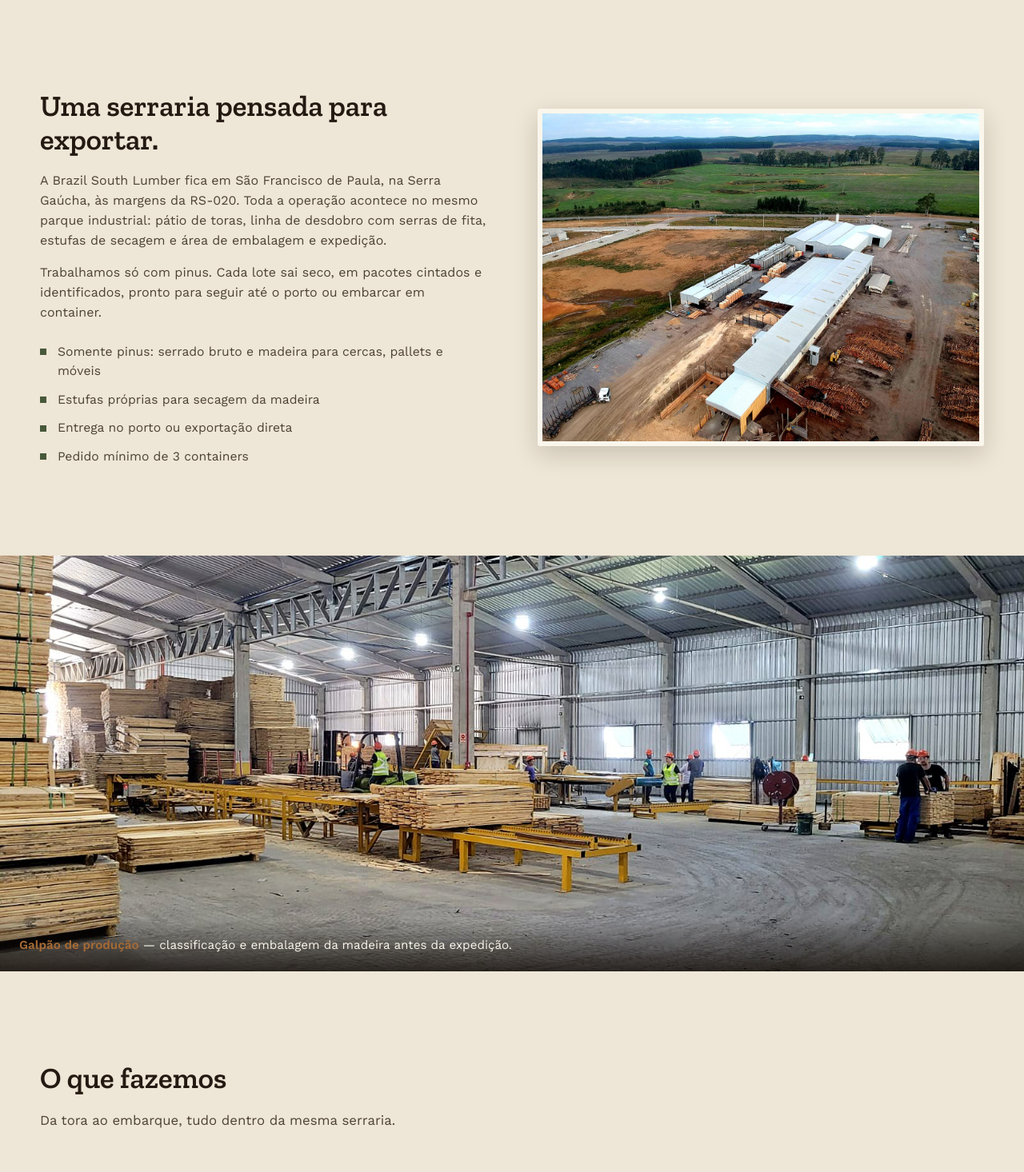
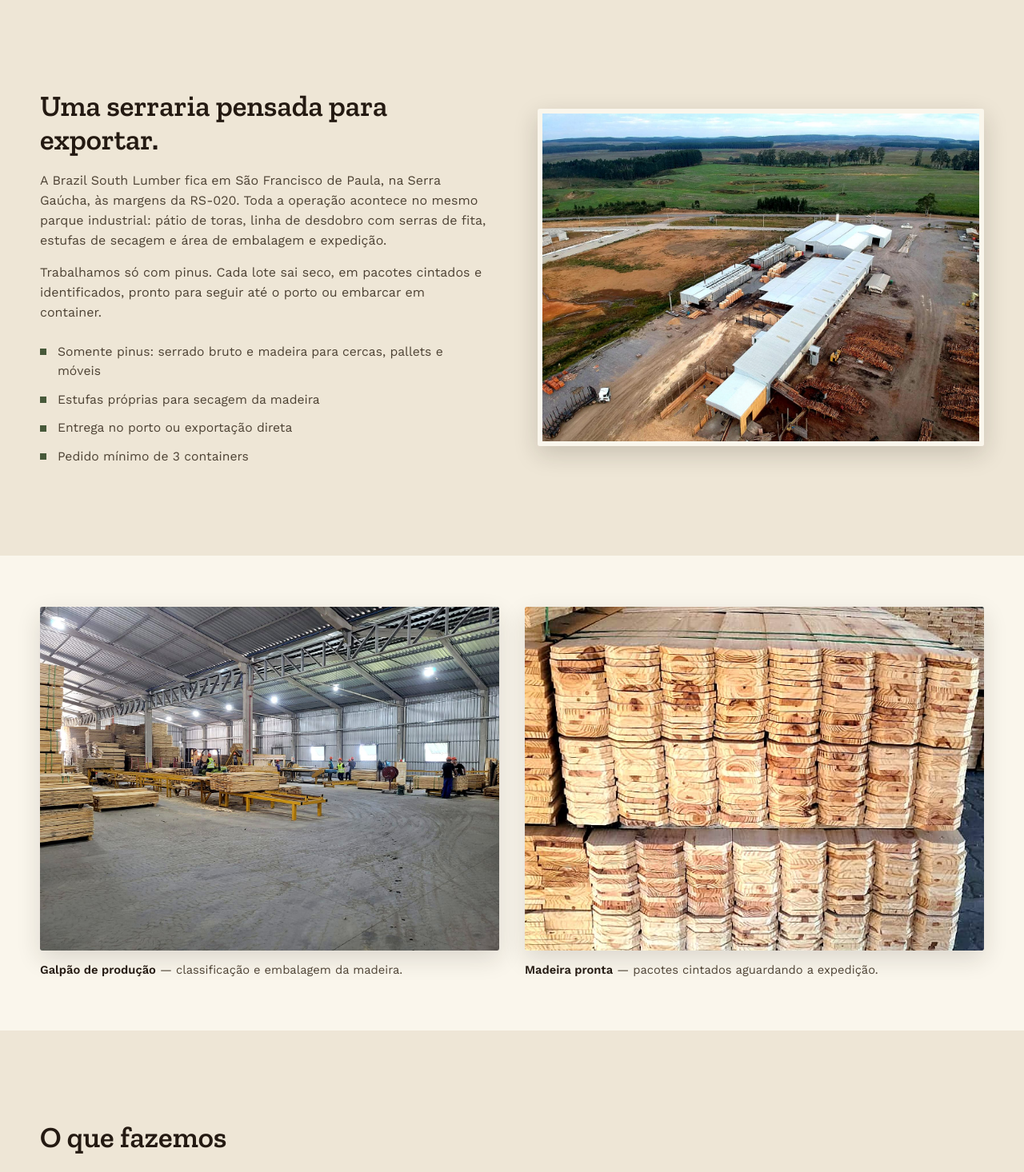
Before and after one commit to nozari-enzo/brazil-south-lumber, a PHP site: page / in a window 1280 px wide. Shown: the part 779-2245 px from the top of the page at 80% size. Run offline with PHP 8.4, Linux system fonts and the light colour scheme.

Commit message:
Troca a faixa larga do galpao por duas fotos lado a lado
A foto do galpao ocupava a largura toda, com corte panoramico que
estranhava, e a legenda sobre a imagem ficava dificil de ler. Agora sao
duas fotos 4:3 lado a lado (galpao de producao e madeira pronta), com a
legenda abaixo de cada uma.

```diff
--- a/css/style.css
+++ b/css/style.css
@@ -318,36 +318,39 @@ main > section {
 }
 .section-head p { color: var(--ink-soft); font-size: 1.05rem; }
 
-/* ---------------- banner de foto (instalações) ---------------- */
+/* ---------------- fotos da produção (galpão + madeira pronta) ---------------- */
 
-.facility-banner {
-  position: relative;
-  background: var(--wood-bark);
-  line-height: 0;
+main > section.facility-photos {
+  background: var(--cream);
+  padding: var(--gap-lg) 1.5rem;
 }
-.facility-banner img {
+
+.facility-photos-inner {
+  max-width: var(--container);
+  margin: 0 auto;
+  display: grid;
+  gap: var(--gap-md);
+}
+@media (min-width: 700px) {
+  .facility-photos-inner { grid-template-columns: repeat(2, minmax(0, 1fr)); justify-content: space-between; }
+}
+
+.facility-photos figure { margin: 0; }
+.facility-photos img {
   width: 100%;
-  height: clamp(240px, 42vw, 520px);
+  height: auto;
+  aspect-ratio: 4 / 3;
   object-fit: cover;
-  object-position: center 40%;
+  border-radius: var(--radius);
+  box-shadow: 0 10px 30px rgba(36, 26, 18, 0.14);
   display: block;
 }
-.facility-caption {
-  position: absolute;
-  left: 0;
-  right: 0;
-  bottom: 0;
-  padding: 1.4rem 1.5rem;
-  background: linear-gradient(to top, rgba(20, 14, 9, 0.82), transparent);
-  line-height: 1.3;
+.facility-photos figcaption {
+  margin-top: 0.8rem;
+  font-size: 0.92rem;
+  color: var(--ink-soft);
 }
-.facility-caption p {
-  margin: 0;
-  color: var(--cream);
-  font-size: 0.95rem;
-  max-width: none;
-}
-.facility-caption strong { color: var(--wood-oak); }
+.facility-photos figcaption strong { color: var(--wood-bark); }
 
 /* ---------------- cabeçalho de página interna (produtos/orçamento) ---------------- */
 
--- a/index.php
+++ b/index.php
@@ -78,14 +78,21 @@
     </div>
   </section>
 
-  <!-- FOTO DA PRODUÇÃO -->
-  <div class="facility-banner">
-    <img src="img/fotos/galpao-producao.jpg" width="1600" height="1200" loading="lazy"
-         alt="Equipe trabalhando no galpão de classificação e embalagem, com pilhas de tábuas de pinus.">
-    <div class="facility-caption">
-      <p><strong>Galpão de produção</strong> — classificação e embalagem da madeira antes da expedição.</p>
+  <!-- FOTOS DA PRODUÇÃO -->
+  <section class="facility-photos" aria-label="Fotos da produção">
+    <div class="facility-photos-inner">
+      <figure>
+        <img src="img/fotos/galpao-producao.jpg" width="1600" height="1200" loading="lazy"
+             alt="Equipe trabalhando no galpão de classificação e embalagem, com pilhas de tábuas de pinus.">
+        <figcaption><strong>Galpão de produção</strong> — classificação e embalagem da madeira.</figcaption>
+      </figure>
+      <figure>
+        <img src="img/fotos/madeira-pronta.jpg" width="720" height="540" loading="lazy"
+             alt="Pacotes de tábuas de pinus prontos no pátio, cintados para a expedição.">
+        <figcaption><strong>Madeira pronta</strong> — pacotes cintados aguardando a expedição.</figcaption>
+      </figure>
     </div>
-  </div>
+  </section>
 
   <!-- SERVIÇOS -->
   <section class="services" id="servicos">
```
Also changed, not shown: img/fotos/madeira-pronta.jpg (added).
